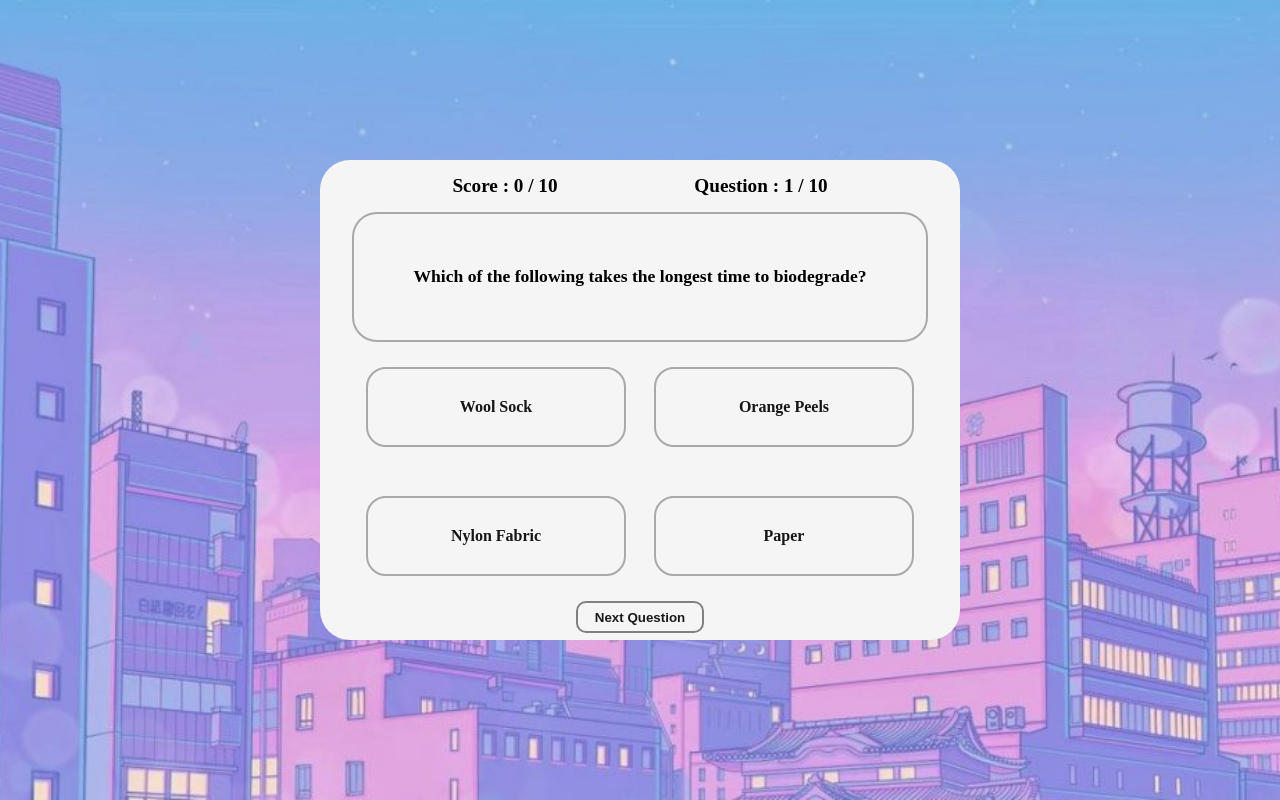
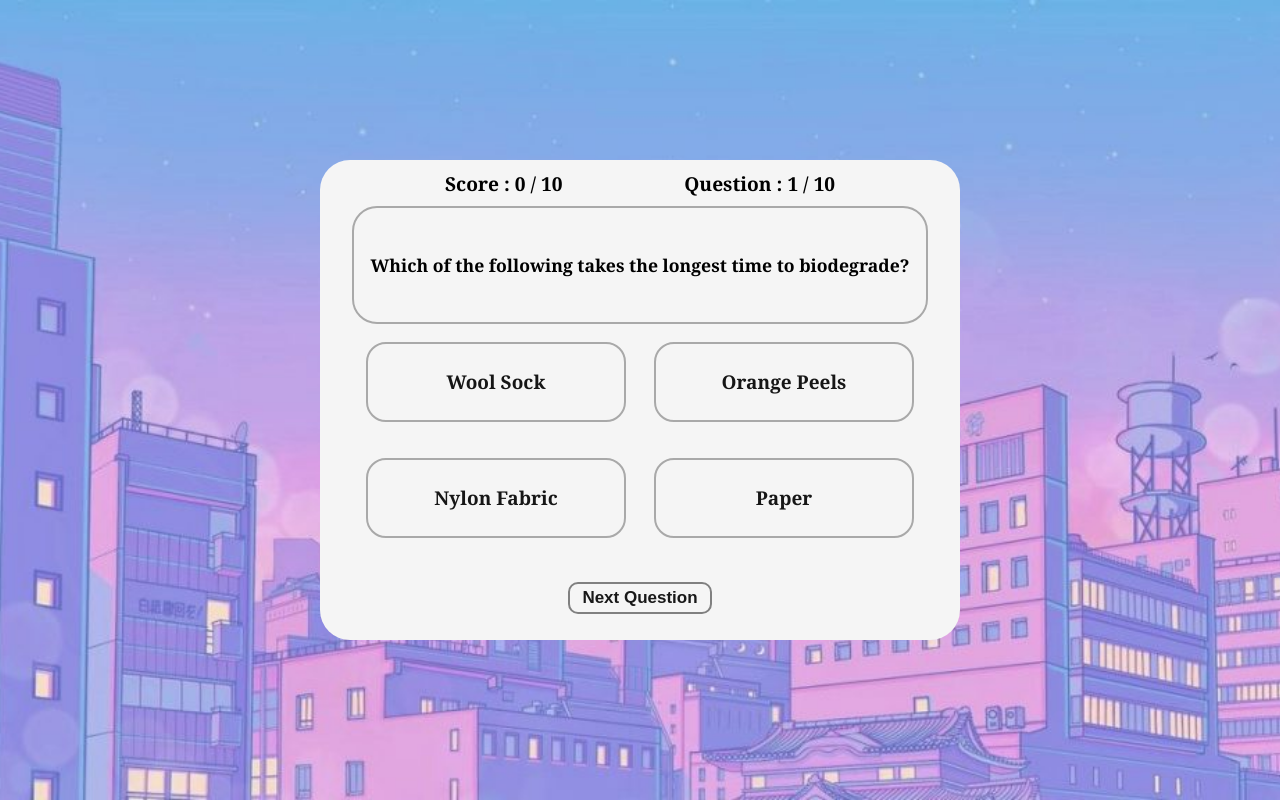
Before and after one commit to YashiGoyal-02/Fun-Quiz, a plain HTML site: page index.html in a window 1280 px wide. Drawn offline with Linux system fonts and the light colour scheme.

Commit message:
font changes

```diff
--- a/index.html
+++ b/index.html
@@ -18,7 +18,7 @@
   <link href="./quiz.css" rel="stylesheet">
 </head>
 
-<body onload="NextQuestion(0)">
+<body onload="NextQuestion(0)" style="font-size: 19px; font-family: Cambria, Cochin, Georgia, Times, 'Times New Roman', serif">
     <main>
 
         <!-- creating a modal for when quiz ends -->
@@ -92,11 +92,12 @@
                     <label for="option-four" class="option" id="option-four-label"></label>
                 </span>
 
-
             </div>
 
+            <br>
+
             <div class="next-button-container">
-                <button onclick="handleNextQuestion()">Next Question</button>
+                <button onclick="handleNextQuestion()" style="font-size: 17px;">Next Question</button>
             </div>
 
         </div>
--- a/quiz.css
+++ b/quiz.css
@@ -117,13 +117,13 @@ input[type=radio]:checked ~ .option {
 }
 
 .next-button-container{
-    width: 50%;
-    height: 3rem;
+    width: 90%;
+    height: 5rem;
     display: flex;
     justify-content: center;
 }
 .next-button-container button{
-    width: 8rem;
+    width: 9rem;
     height: 2rem;
     border-radius: 10px;
     background: none;
--- a/quiz.js
+++ b/quiz.js
@@ -184,14 +184,14 @@ let indexNumber = 0
 function NextQuestion(index) {
     handleQuestions()
     const currentQuestion = shuffledQuestions[index]
-    document.getElementById("question-number").innerHTML = questionNumber
-    document.getElementById("player-score").innerHTML = playerScore
+    document.getElementById("question-number").innerHTML = questionNumber;
+    document.getElementById("player-score").innerHTML = playerScore;
     document.getElementById("display-question").innerHTML = currentQuestion.question;
     document.getElementById("option-one-label").innerHTML = currentQuestion.optionA;
     document.getElementById("option-two-label").innerHTML = currentQuestion.optionB;
     document.getElementById("option-three-label").innerHTML = currentQuestion.optionC;
     document.getElementById("option-four-label").innerHTML = currentQuestion.optionD;
-
+    // document.body.style.fontSize = '20px';
 }
 
 
```
